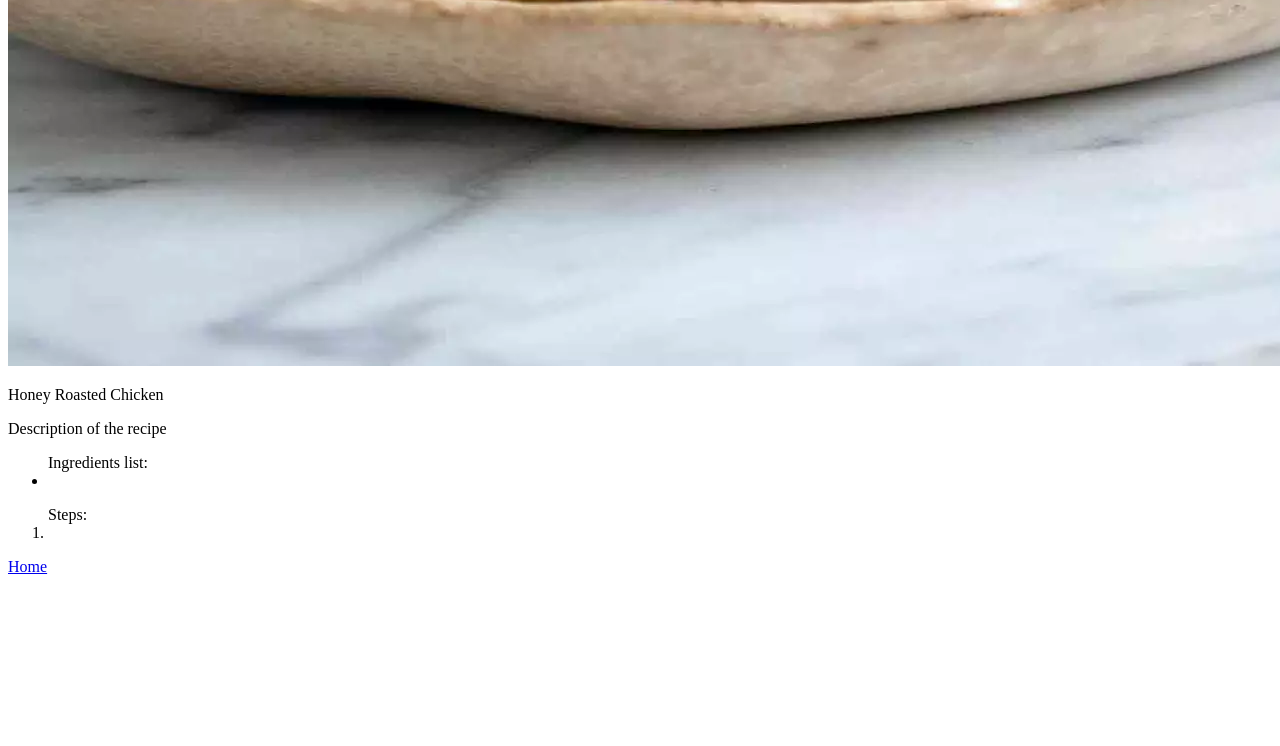
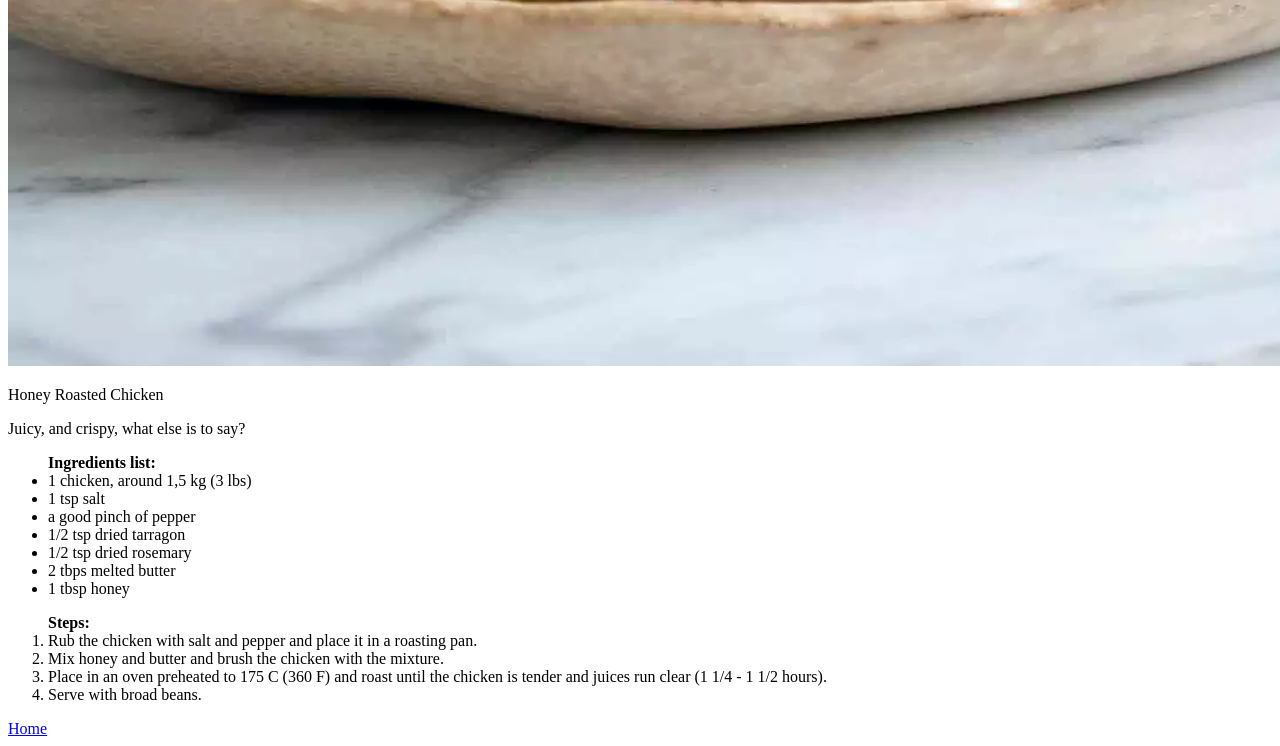
Before and after one commit to Learning-create/odin-recipes, a plain HTML site: page recipes/honey-roasted-chicken.html in a window 1280 px wide. Shown: the part 1964-2710 px from the top of the page. Before the commit the page ends 2548 px from the top, so only its background shows below. Drawn offline with Linux system fonts and the light colour scheme.

Commit message:
Written and formated the recipe honey chicken

```diff
--- a/recipes/honey-roasted-chicken.html
+++ b/recipes/honey-roasted-chicken.html
@@ -12,12 +12,21 @@
     <img src="../img/honey-roast-chicken.jpeg" alt="Honey Roasted Chicken">
 
     <p>Honey Roasted Chicken</p>
-    <p>Description of the recipe</p>
-    <ul>Ingredients list:
-        <li></li>
+    <p>Juicy, and crispy, what else is to say?</p>
+    <ul><strong>Ingredients list:</strong>
+        <li>1 chicken, around 1,5 kg (3 lbs)</li>
+        <li>1 tsp salt</li>
+        <li>a good pinch of pepper</li>
+        <li>1/2 tsp dried tarragon</li>
+        <li>1/2 tsp dried rosemary</li>
+        <li>2 tbps melted butter</li>
+        <li>1 tbsp honey</li>
     </ul>
-    <ol>Steps:
-        <li></li>
+    <ol><strong>Steps:</strong>
+        <li>Rub the chicken with salt and pepper and place it in a roasting pan.</li>
+        <li>Mix honey and butter and brush the chicken with the mixture. </li>
+        <li>Place in an oven preheated to 175 C (360 F) and roast until the chicken is tender and juices run clear (1 1/4 - 1 1/2 hours).</li>
+        <li>Serve with broad beans.</li>
     </ol>
     <a href="../index.html">Home</a>
 </body>
```
